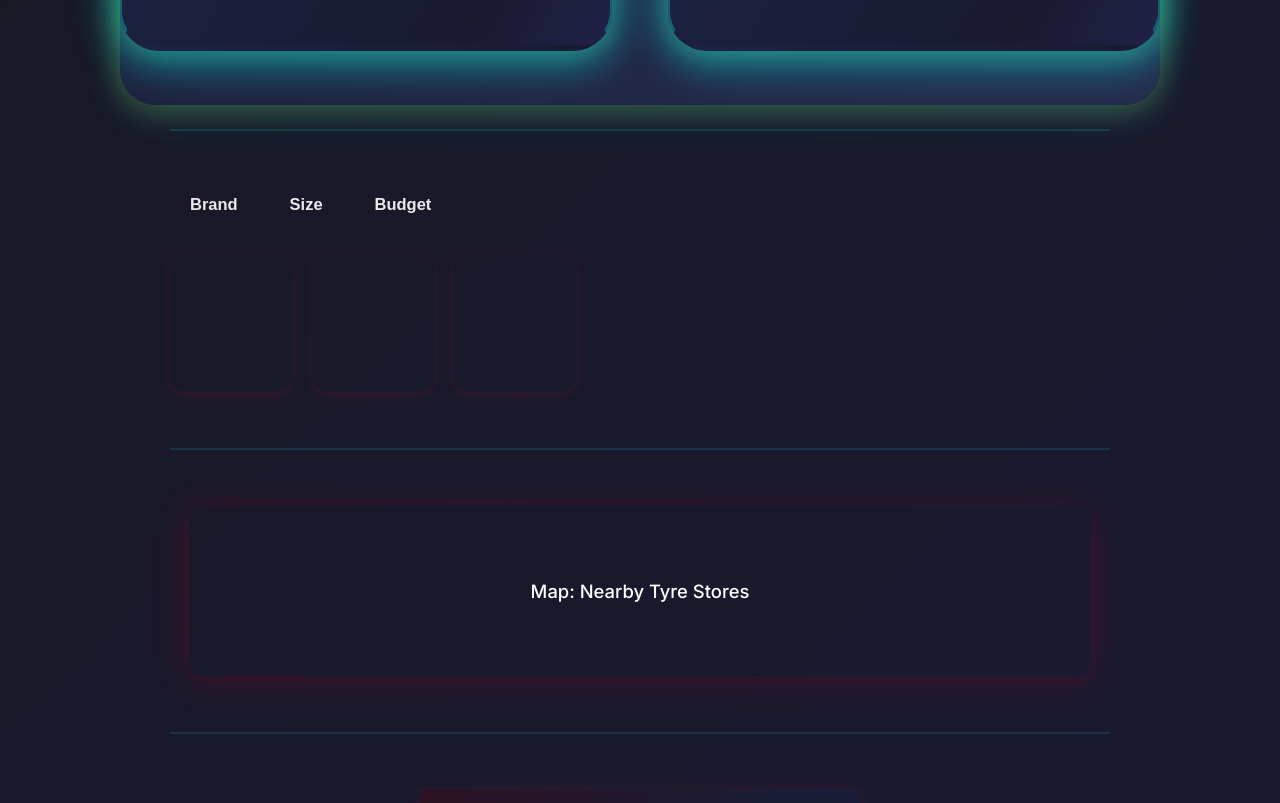
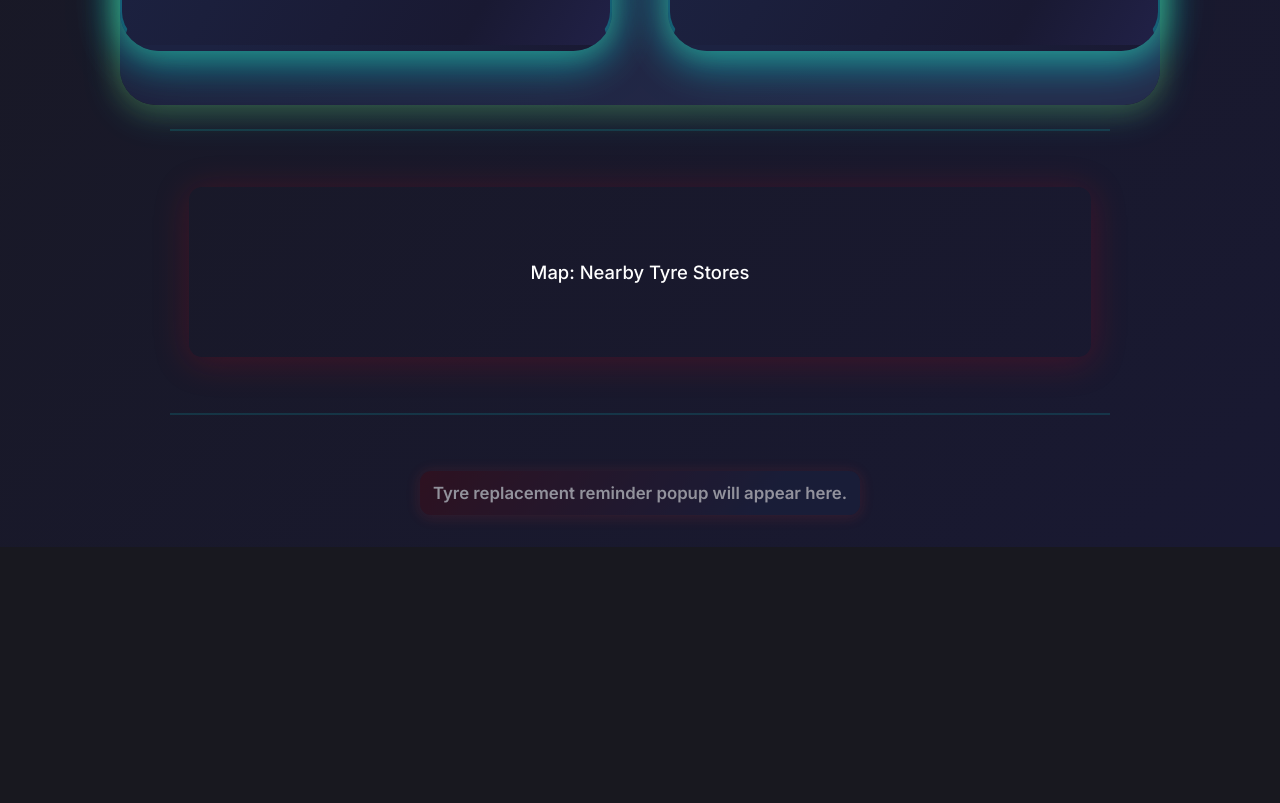
Before and after one commit to Workflow-Manager-admin/tyresense-30870-e7fe01c3, a React (Create React App) app in the folder tyresense_frontend/: page / in a window 1280 px wide. Shown: the part 1120-1923 px from the top of the page. After the commit the page ends 1667 px from the top, so only its background shows below. Built offline with nearby package versions, Linux system fonts and the light colour scheme; the HTML template or start-up script is replaced by a standard one.

Commit message:
Auto-commit: Changes as of 2025-06-05T05:27:17.060850+00:00

```diff
--- a/tyresense_frontend/src/TyreSenseMain.js
+++ b/tyresense_frontend/src/TyreSenseMain.js
@@ -55,18 +55,7 @@ function TyreSenseMain() {
                 <TyreTypesShowcase onBrandSelect={handleBrandSelect} />
 
                 {/* --- Recommendation & Filtering Section --- */}
-                <section className="ts-section ts-tyre-recommend-section">
-                  <div className="ts-tyre-filters">
-                    <button className="ts-btn ts-btn-filter" disabled>Brand</button>
-                    <button className="ts-btn ts-btn-filter" disabled>Size</button>
-                    <button className="ts-btn ts-btn-filter" disabled>Budget</button>
-                  </div>
-                  <div className="ts-tyre-list">
-                    <div className="ts-tyre-card ts-card-placeholder" />
-                    <div className="ts-tyre-card ts-card-placeholder" />
-                    <div className="ts-tyre-card ts-card-placeholder" />
-                  </div>
-                </section>
+                {/* Filter controls removed as per requirements */}
 
                 {/* --- Map Section --- */}
                 <section className="ts-section ts-map-section">
```
Also changed, not shown: 1 other file (tests, documents, lock files or other folders).
